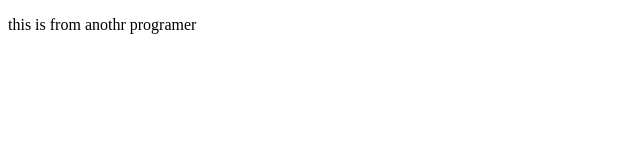
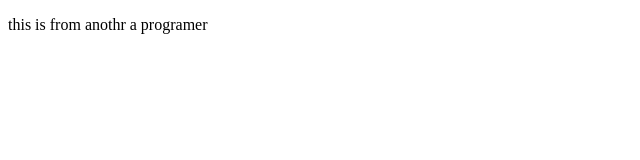
Before and after one commit to sinajav/liyagit, a plain HTML site: page omid.html in a window 1280 px wide. Shown: the full height of the page, 0-640 px from the left. Drawn offline with Linux system fonts and the light colour scheme.

Commit message:
Update omid.html

```diff
--- a/omid.html
+++ b/omid.html
@@ -6,6 +6,6 @@
     <title>Document</title>
 </head>
 <body>
-    <p>this is from anothr programer</p>
+    <p>this is from anothr a programer</p>
 </body>
 </html>
```
